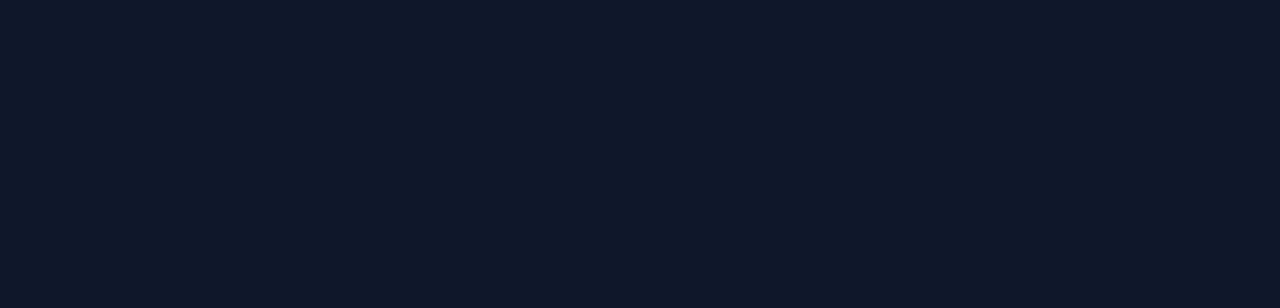
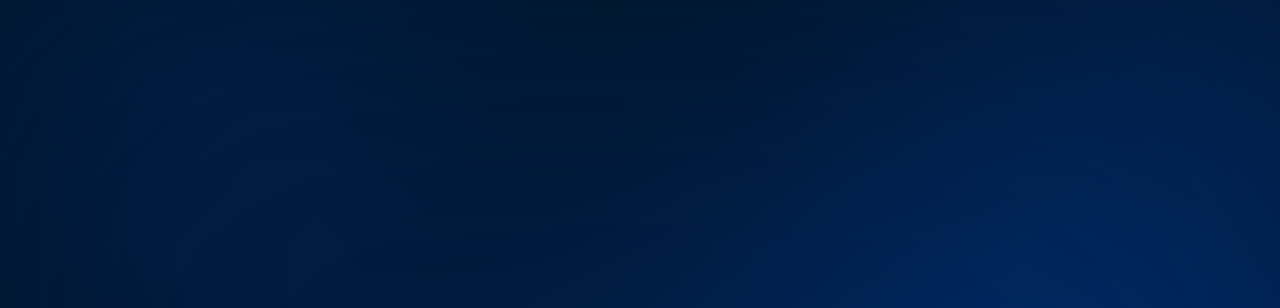
Before and after one commit to Blaz1q/CrocoMathTex, a plain HTML site: page index.html in a window 1280 px wide. Shown: the top 308 px of the page. Drawn offline with Linux system fonts and the light colour scheme.

Commit message:
Add files via upload

```diff
--- a/public/style-simple.css
+++ b/public/style-simple.css
@@ -10,7 +10,7 @@ html,body{
     animation: fade_out 2s infinite;
 }
 .custom_bg{
-    background-image: url("./src/croco_bg.png");
+    background-image: url("./imgs/croco_bg.png");
     background-size: cover;
 }
 .typewriter{
```
Also changed, not shown: index.html (line endings or trailing spaces), public/imgs/croco_bg.png (added), public/imgs/croco_bg.svg (added).
